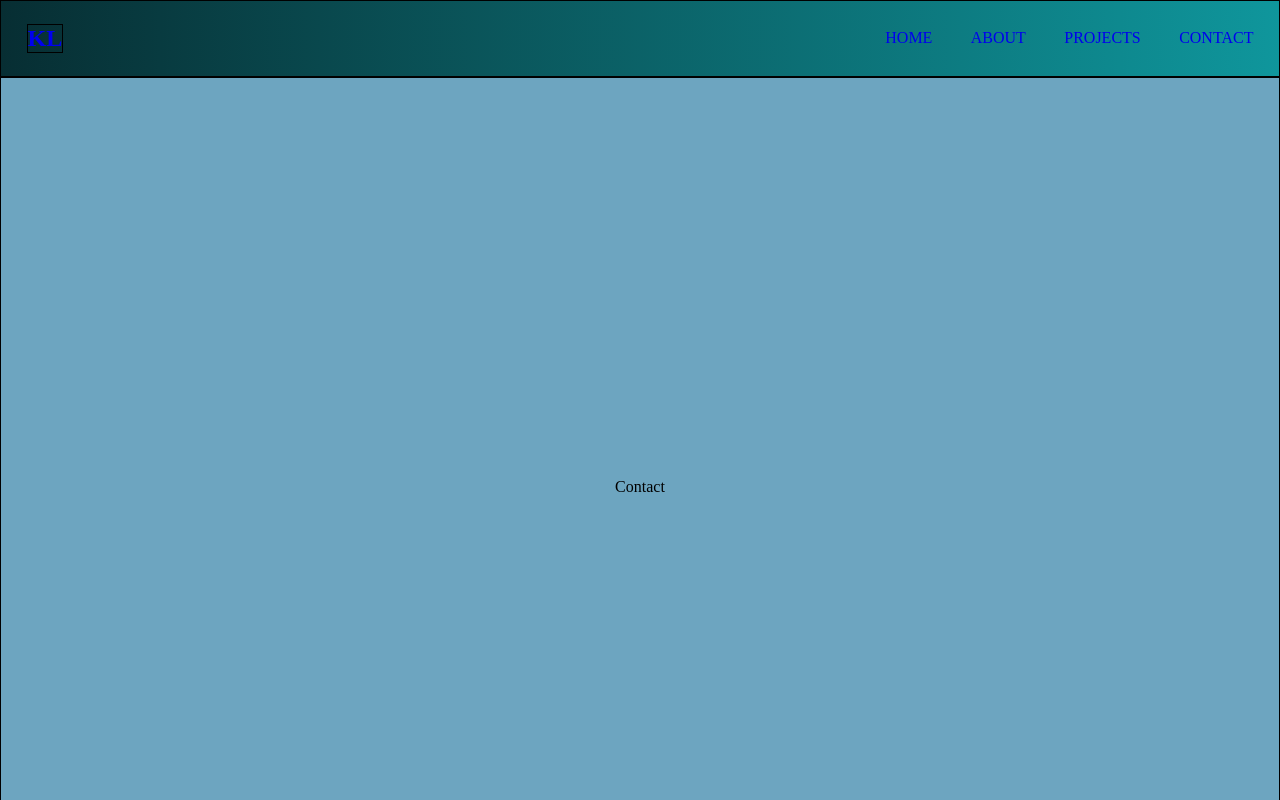
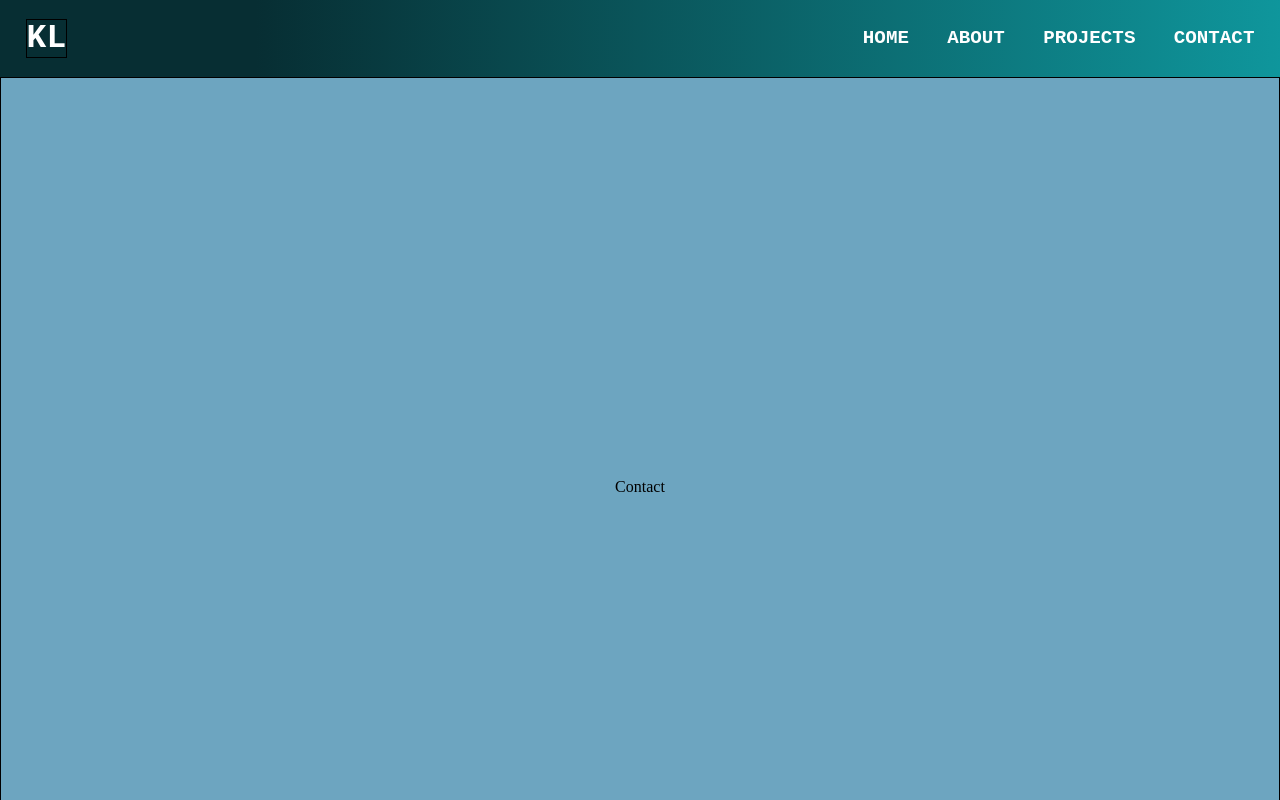
Before and after one commit to kelvenFigueiredo/portfolion, a React (Create React App) app: page /Contact in a window 1280 px wide. Shown: the top 800 px of the page. Built offline with nearby package versions, Linux system fonts and the light colour scheme.

Commit message:
STYLED: improving Header

```diff
--- a/src/components/Header/Header.jsx
+++ b/src/components/Header/Header.jsx
@@ -1,29 +1,26 @@
 import React from "react";
-import { Nav,NavItems,Logo } from "./styled-header";
+import { Nav,NavItems,Logo, Text } from "./styled-header";
 import { Link } from "react-router-dom";
 
 const Header = ()=>{
     return(
         <>
             <Nav>
-                <Logo>
                     <Link to="/">
-                        <h1>KL</h1>
+                        <Logo>KL</Logo>
                     </Link>
-
-                </Logo>
                 <NavItems>
                         <li>
-                            <Link to="/">home</Link>
+                            <Link to="/"><Text>home</Text> </Link>
                         </li>
                         <li>
-                            <Link to="/About">about</Link>
+                            <Link to="/About"><Text> about</Text></Link>
                         </li>
                         <li>
-                            <Link to="/Projects">projects</Link>
+                            <Link to="/Projects"><Text>projects</Text> </Link>
                         </li>
                         <li>
-                            <Link to="/Contact">contact</Link>
+                            <Link to="/Contact"><Text>contact</Text> </Link>
                         </li>
                 </NavItems>
             </Nav>
--- a/src/components/Header/styled-header.jsx
+++ b/src/components/Header/styled-header.jsx
@@ -3,20 +3,38 @@ import styled from "styled-components";
 export const Nav = styled.section`
     width: 100%;
     height: 6vw;
-    border: 1px solid black;
+   // border: 1px solid black;
+   /* position: sticky;
+   top:0; */
     display: flex;
     justify-content: space-between;
     align-items: center;
-    background: linear-gradient(to right, #072E33 0%, #0F969C 100%);
+    background: linear-gradient(to right, #072E33 20%, #0F969C 100%);
+
 `
 export const Logo = styled.div`
     margin-left: 2vw;
     border: 1px solid black;
+    font-size: 33px;
+    color: white;
+    font-family: 'Courier New', Courier, monospace;
+    font-weight: bold;
+    &:hover{
+            color: #dad9d9;
+        }
 `
 export const NavItems = styled.ul`
     margin-right: 2vw;
     display: flex;
     gap: 2.4rem;
     text-transform: uppercase;
-
 `
+export const Text = styled.span`
+        color: white;
+        font-family: 'Courier New', Courier, monospace;
+        font-weight: bold;
+        font-size: larger;
+        &:hover{
+            color: #dad9d9;
+        }
+`
--- a/src/pages/Home/Home.jsx
+++ b/src/pages/Home/Home.jsx
@@ -18,7 +18,7 @@ const Home = ()=>{
                         </Text>
                         <Buttons>
                             <Button>View CV  <i class="bi bi-arrow-up"></i></Button>
-                            <Button>Got to GitHub <i class="bi bi-arrow-up-right"></i></Button>
+                            <Button> <a href="https://github.com/kelvenFigueiredo/portfolio.git"> Got to GitHub <i class="bi bi-arrow-up-right"></i></a></Button>
                         </Buttons>
                     </Inf>
                 </Article>
--- a/src/pages/Home/styled-home.jsx
+++ b/src/pages/Home/styled-home.jsx
@@ -44,7 +44,7 @@ export const Buttons = styled.div`
     align-items: center;
 `
 export const Button = styled.button`
-    width: 160px;
+    width: 120px;
     height: 50px;
     border-radius: 18px;
     border: none;
```
